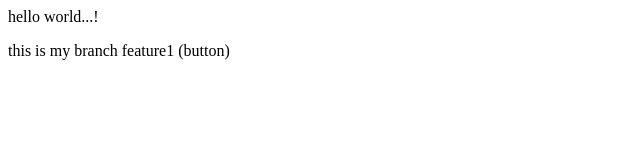
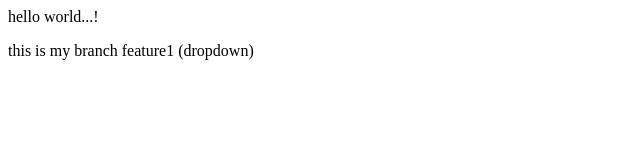
Before and after one commit to sainag99/demo1, a plain HTML site: page index.html in a window 1280 px wide. Shown: the full height of the page, 0-640 px from the left. Drawn offline with Linux system fonts and the light colour scheme.

Commit message:
added dropdown

```diff
--- a/index.html
+++ b/index.html
@@ -3,7 +3,7 @@
 </p>
 <p>
 
-    this is my branch feature1 (button)
+    this is my branch feature1 (dropdown)
 
 
 </p>
```
